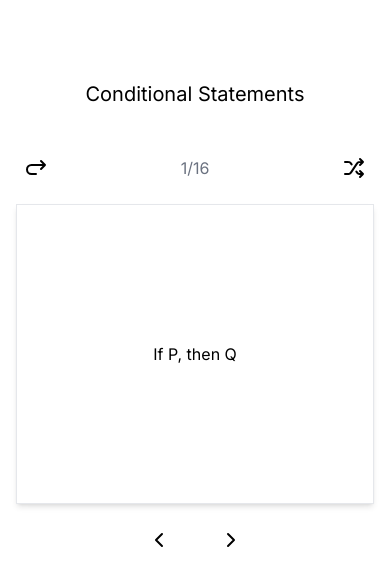
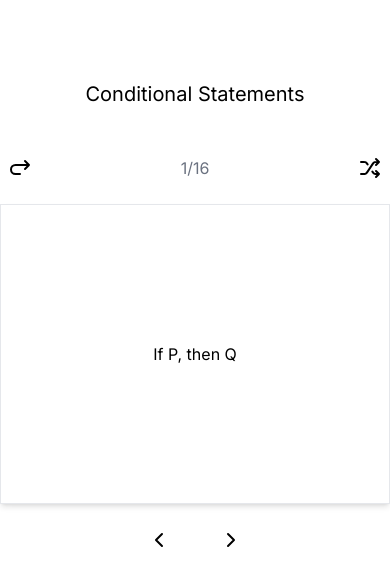
Before and after one commit to BarryMolina/flashlite, a Next.js app: page /decks/1 in a window 390 px wide. Shown: the top 586 px of the page. Built offline with nearby package versions, Linux system fonts and the light colour scheme.

Commit message:
absolutely center card

```diff
--- a/src/app/decks/[id]/components/CardSwitcher.tsx
+++ b/src/app/decks/[id]/components/CardSwitcher.tsx
@@ -9,6 +9,7 @@ import ShuffleIcon from "@/app/assets/icons/shuffle.svg";
 import PrevIcon from "@/app/assets/icons/prev.svg";
 import NextIcon from "@/app/assets/icons/next.svg";
 import { shuffle } from "../lib/shuffle";
+import { useWindowDimensions } from "../lib/useWindowDimensions";
 
 export function CardSwitcher(props: { cards: Card[] }) {
   const numCards = props.cards.length;
@@ -19,6 +20,7 @@ export function CardSwitcher(props: { cards: Card[] }) {
     Array<boolean>(numCards).fill(false)
   );
   const [animateShake, setAnimateShake] = useState(false);
+  const { width, height } = useWindowDimensions();
 
   useEffect(() => {
     setFlippedCards(Array(numCards).fill(shouldFlip));
@@ -65,18 +67,27 @@ export function CardSwitcher(props: { cards: Card[] }) {
     setAnimateShake(true);
   }
 
+  console.log("width", width);
+
   return (
-    <div className="flex flex-col gap-4 max-w-[500px] w-full">
-      <div className="flex justify-between items-center">
+    <div className="flex flex-col gap-4 w-full">
+      <div className="flex justify-center">
+        <div className="flex justify-between items-center max-w-[500px] w-full ">
           <IconButton onClick={restart}>
             <FlipIcon />
           </IconButton>
-        <CardPagination currentPage={selectedIndex + 1} totalPages={numCards} />
+          <CardPagination
+            currentPage={selectedIndex + 1}
+            totalPages={numCards}
+          />
           <IconButton onClick={shuffleCards}>
             <ShuffleIcon />
           </IconButton>
         </div>
+      </div>
+      <div className="relative h-[300px]">
         <FlashCard
+          position={width / 2}
           flipped={flippedCards[selectedIndex]}
           toggleFlipped={() => toggleFlipped(selectedIndex)}
           key={selectedIndex}
@@ -84,6 +95,7 @@ export function CardSwitcher(props: { cards: Card[] }) {
           animateShake={animateShake}
           onAnimationEnd={() => setAnimateShake(false)}
         />
+      </div>
       <div className="flex justify-center gap-8">
         <IconButton onClick={prev}>
           <PrevIcon />
--- a/src/app/decks/[id]/components/FlashCard.tsx
+++ b/src/app/decks/[id]/components/FlashCard.tsx
@@ -7,15 +7,26 @@ export function FlashCard(props: {
   toggleFlipped: () => void;
   animateShake?: boolean;
   onAnimationEnd?: () => void;
+  position?: number;
 }) {
   return (
     <div
-      className={props.animateShake ? "animate-shake" : ""}
-      onAnimationEnd={props.onAnimationEnd}
-      style={{ perspective: "2000px" }}
+      className={`absolute w-full max-w-[500px] h-[300px]`}
+      style={{
+        left: props.position,
+        transform: "translateX(-50%)",
+        transition: "left 1s ease-in",
+      }}
     >
       <div
-        className="min-h-[300px] relative"
+        className={`h-full w-full${props.animateShake ? " animate-shake" : ""}`}
+        onAnimationEnd={props.onAnimationEnd}
+        style={{
+          perspective: "2000px",
+        }}
+      >
+        <div
+          className="relative h-full w-full"
           style={{
             transition: "transform 300ms ease-out",
             transformStyle: "preserve-3d",
@@ -30,5 +41,6 @@ export function FlashCard(props: {
           </CardSide>
         </div>
       </div>
+    </div>
   );
 }
--- /dev/null
+++ b/src/app/decks/[id]/lib/useWindowDimensions.ts
@@ -0,0 +1,26 @@
+import { useState, useEffect } from "react";
+
+function getWindowDimensions() {
+  const { innerWidth: width, innerHeight: height } = window;
+  return {
+    width,
+    height,
+  };
+}
+
+export function useWindowDimensions() {
+  const [windowDimensions, setWindowDimensions] = useState(
+    getWindowDimensions()
+  );
+
+  useEffect(() => {
+    function handleResize() {
+      setWindowDimensions(getWindowDimensions());
+    }
+
+    window.addEventListener("resize", handleResize);
+    return () => window.removeEventListener("resize", handleResize);
+  }, []);
+
+  return windowDimensions;
+}
--- a/src/app/decks/[id]/page.tsx
+++ b/src/app/decks/[id]/page.tsx
@@ -5,7 +5,7 @@ export default async function Page({ params }: { params: { id: string } }) {
   const deck = await getDeck(Number(params.id));
 
   return (
-    <div className="flex flex-col items-center gap-10 sm:gap-20 py-20 px-4">
+    <div className="flex flex-col items-center gap-10 sm:gap-20 py-20 ">
       <h2 className="text-xl sm:text-2xl text-center">{deck?.name}</h2>
       {deck?.cards !== undefined ? (
         <CardSwitcher cards={deck.cards} />
```
Lines whose indentation alone changed are shown as unchanged.
